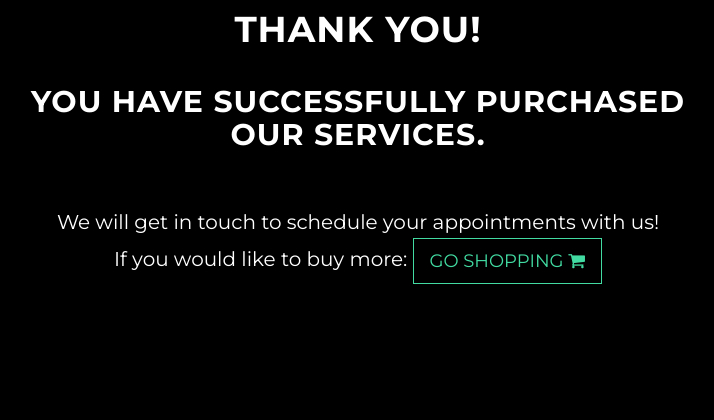
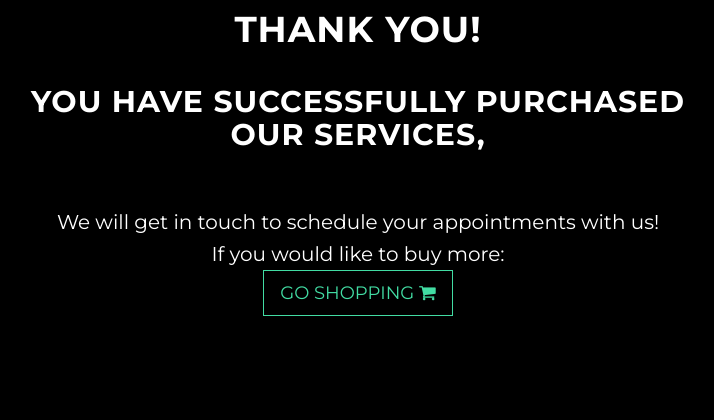
Before and after one commit to lilschmitz/Project_3_Lifestyle_Fitness, a Django app: page /services/success/ in a window 1280 px wide. Shown: the part 180-600 px from the top of the page, without its empty margins (282-996 px from the left). Run offline with Django 3.2, Linux system fonts and the light colour scheme; some libraries are stand-ins or nearby versions.

Commit message:
Changes including Procfile etc

```diff
--- a/KS_Stream_3_LifestyleFitnessCoaching/settings.py
+++ b/KS_Stream_3_LifestyleFitnessCoaching/settings.py
@@ -68,6 +68,7 @@ MIDDLEWARE_CLASSES = [
     'django.contrib.auth.middleware.AuthenticationMiddleware',
     'django.contrib.messages.middleware.MessageMiddleware',
     'django.middleware.clickjacking.XFrameOptionsMiddleware',
+    # 'whitenoise.middleware.WhiteNoiseMiddleware',
 
 
 ]
@@ -165,6 +166,9 @@ STRIPE_VERSION = os.environ.get('STRIPE_VERSION')
 # Static files (CSS, JavaScript, Images)
 # https://docs.djangoproject.com/en/1.10/howto/static-files/
 
+# Simplified static file serving. => https://devcenter.heroku.com/articles/django-assets
+# https://warehouse.python.org/project/whitenoise/
+# STATICFILES_STORAGE = 'whitenoise.storage.CompressedManifestStaticFilesStorage'
 
 STATIC_URL = '/static/'
 STATICFILES_DIRS = ( os.path.join('static'), )
--- a/services/templates/successful_purchase.html
+++ b/services/templates/successful_purchase.html
@@ -9,8 +9,8 @@
                 <div class="col-lg-12 text-center">
                     <div class="col-lg-8 col-lg-offset-2">
                         <h1>Thank you!</h1>
-                        <h2>You have successfully purchased our Services.</h2>
-                        <div><h2> <em>{{ request.user.username }} </em> </h2><br> <p style="font-family: Montserrat !important;">We will get in touch to schedule your appointments with us!<br> If you would like to buy more: <button type="button" class="btn btn-default btn-lg"> <a href="{% url 'all_services' %}"><span class="light"> Go Shopping </span><i
+                        <h2>You have successfully purchased our Services,</h2>
+                        <div><h2><em>{{ request.user.username }}</em> </h2><br> <p style="font-family: Montserrat !important;">We will get in touch to schedule your appointments with us!<br> If you would like to buy more:<br/> <button type="button" class="btn btn-default btn-lg"> <a href="{% url 'all_services' %}"><span class="light"> Go Shopping </span><i
                                 class="fa fa-shopping-cart"></i></a></button>{% if user.is_authenticated %}{% endif %}</p></div>
                     </div>
                 </div>
```
Also changed, not shown: README.md, 1 other file.
